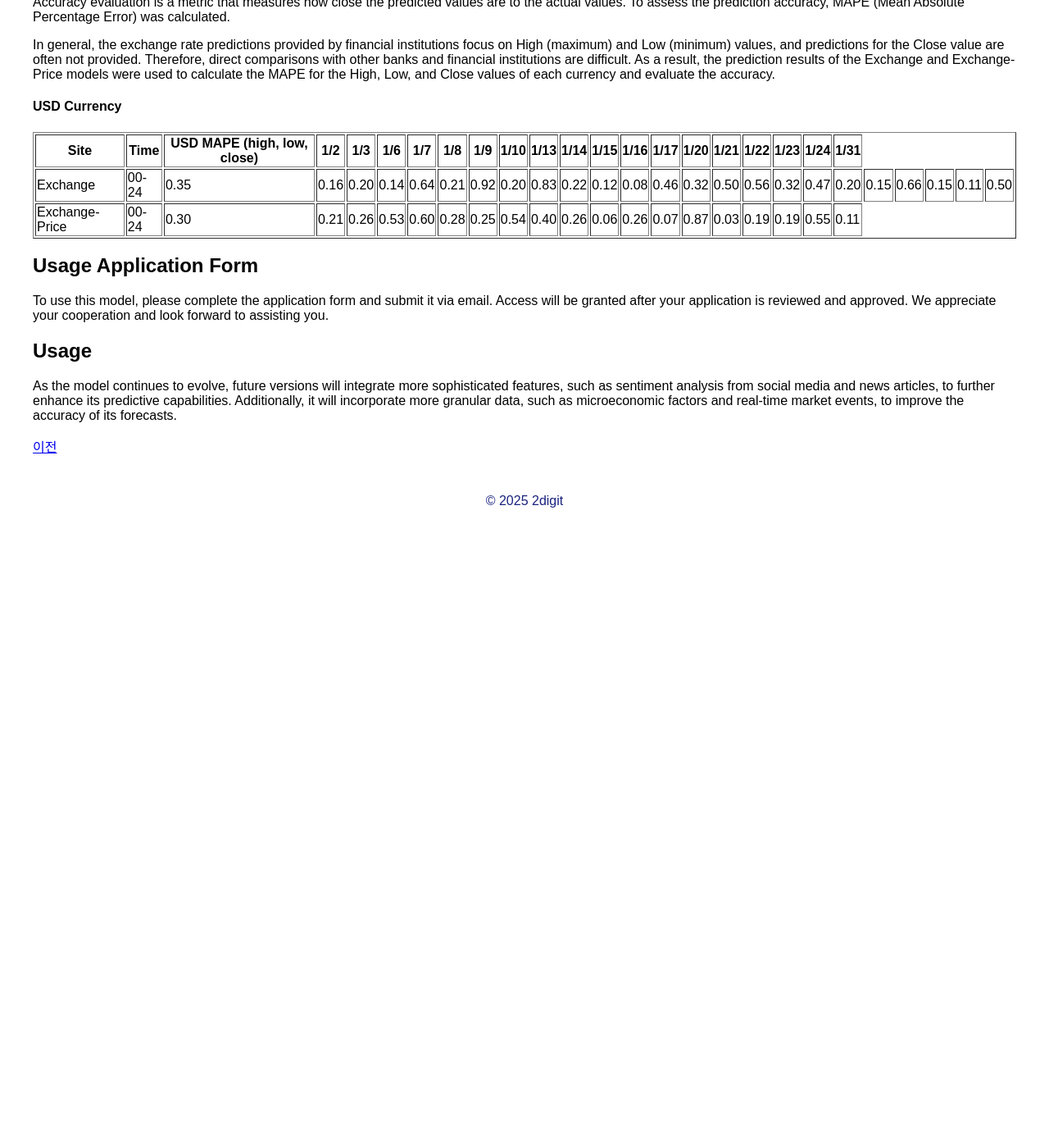
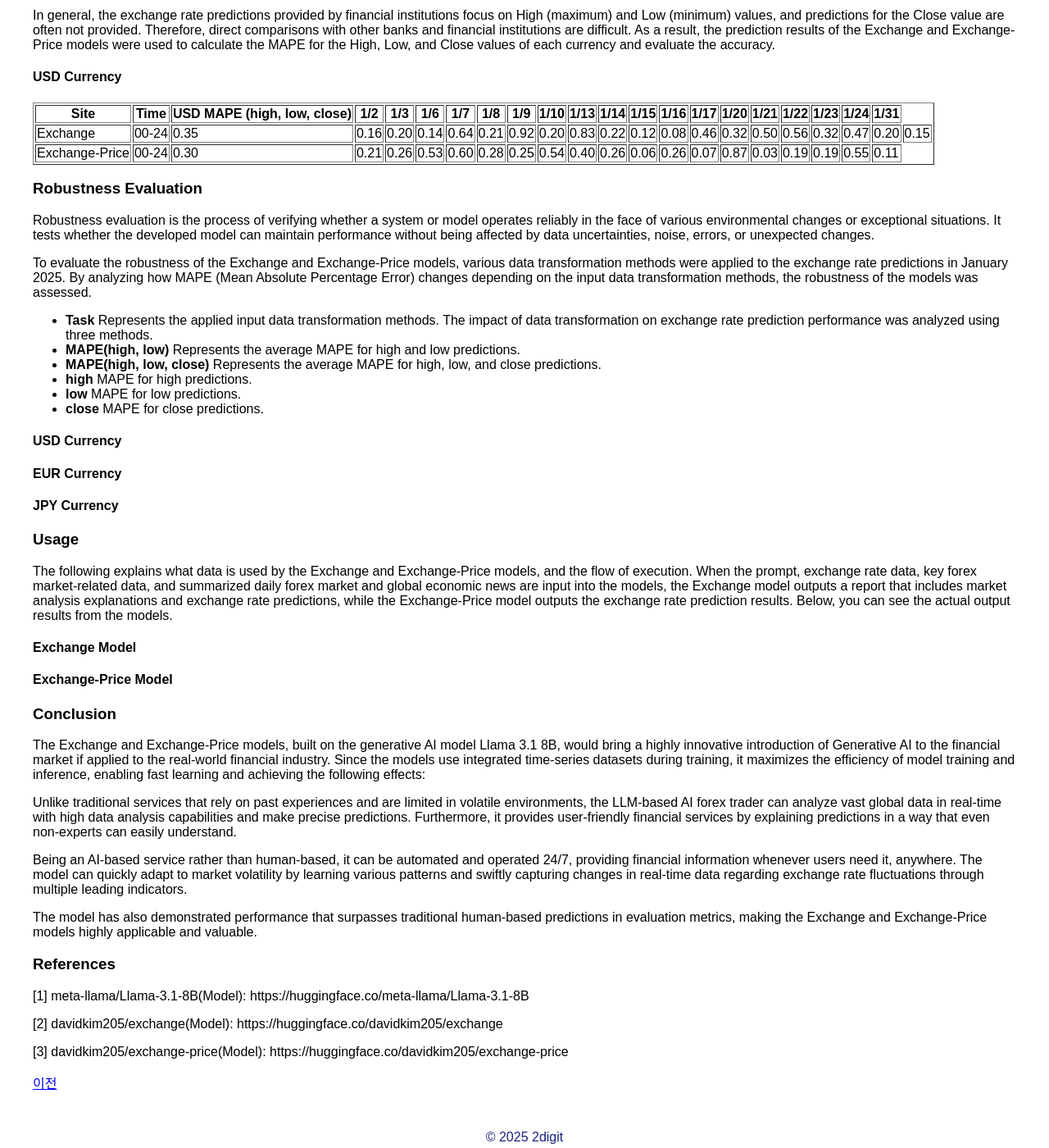
Before and after one commit to hoysu/2digit.github.io, a Jekyll site: the page built from page1.html, in a window 1280 px wide and 1400 px high, scrolled down 4049 px. Shown: the whole window at 82% size. Built offline with Jekyll 4.4.1, drawn with Linux system fonts in a browser that asks for light colours; before the commit the page ends 4695 px from its top, so only the background shows below that; some of the changed text lies outside the part shown.

Commit message:
Update page1.html

```diff
--- a/page1.html
+++ b/page1.html
@@ -66,21 +66,19 @@
 <p>The DPO technique was applied by having the AI generate multiple prediction scenarios, which were then evaluated and feedback provided by financial experts. This process not only increased the reliability of the predictions but also <strong>encouraged the model to prioritize providing more interpretable analysis results</strong>. This allowed users to make better decisions based not only on numerical predictions but also on the interpretations and analyses provided by the model.</p>
 
 <h3>Differences Between Exchange & Exchange-Price</h3>
-<table>
-  <thead>
+<table border="1">
     <tr>
         <th>Model</th>
         <th>Key Features</th>
         <th>Training Data</th>
         <th>Application Method</th>
     </tr>
-  </thead>
-  <tbody>
     <tr>
         <td>Exchange</td>
         <td>Market analysis + exchange rate prediction</td>
         <td>Exchange rate time-series data, key economic indicator time-series data, financial news</td>
         <td>Analysis reports (explaining correlations between specific indicators and exchange rates, analyzing the potential impact of major news on exchange rate fluctuations, short-term exchange rate trend forecasts, etc.), exchange rate prediction for major currencies</td>
+        Exchange rate prediction for major currencies</td>
     </tr>
     <tr>
         <td>Exchange-Price</td>
@@ -88,7 +86,6 @@
         <td>Exchange rate time-series data, key economic indicator time-series data, financial news</td>
         <td>Exchange rate prediction for major currencies</td>
     </tr>
-  </tbody>
 </table>
 
 <h2>Evaluation Metrics</h2>
@@ -107,8 +104,7 @@
   <li><b>USD MAPE(high, low)</b> represents the average MAPE value for January 2025, calculated by averaging the MAPE values for both High and Low predictions.</li>
   <li>The individual date columns contain the MAPE values calculated for each specific date, and the final <b>USD MAPE(high, low)</b> value is derived by averaging these values.</li>
 </ul>
-<table>
-  <thead>
+<table border="1">
     <tr>
       <th>Rank</th>
       <th>Site</th>
@@ -133,8 +129,6 @@
       <th>1/24</th>
       <th>1/31</th>
     </tr>
-  </thead>
-  <tbody>
       <tr>
       <td>1</td>
       <td>KEB Hana Bank</td>
@@ -279,10 +273,6 @@
       <td>0.44</td>
       <td>0.26</td>
       <td>0.14</td>
-      <td>0.48</td>
-      <td>0.10</td>
-      <td>0.16</td>
-      <td>0.42</td>
     </tr>
     <tr>
       <td>6</td>
@@ -332,13 +322,13 @@
       <td>0.12</td>
       <td>0.44</td>
     </tr>
-  </tbody>
 </table>
 
 <h4>Global Currencies</h4>
 <p>The global currency ranking was determined by calculating the MAPE (Mean Absolute Percentage Error) for the exchange rate predictions of EUR (Euro) and JPY (Japanese Yen), excluding USD.</p>
 <p>However, there were challenges in calculating the global currency rankings. Among the existing banks, only one provided exchange rate predictions for global currencies based on KRW (South Korean Won), while most banks either did not provide predictions for global currencies or only provided exchange rate predictions based on USD. This made it difficult to calculate the MAPE for global currencies.</p>
 <p>To address this issue and evaluate KRW-based exchange rate predictions, a method was applied where the exchange rates were converted based on the previous trading day's closing price, and the collected prediction values were compared. The following formula was used for the exchange rate conversion.</p>
+
 <pre>
 EUR/USD => 1 EUR per USD (prediction unit provided by the bank)
 USD/JPY => 1 USD per JPY (prediction unit provided by the bank)
@@ -348,21 +338,14 @@
 2. (KRW / USD) / (JPY / USD) = KRW / JPY = (1 JPY per KRW)
 </pre>
 
-<p>
-    <strong>Rank</strong> indicates the prediction accuracy ranking of each <strong>Site</strong> (bank or financial institution) based on the MAPE value.
-</p>
-<p>
-    <strong>Site</strong> lists the names of various banks and financial institutions that provide exchange rate predictions.
-</p>
-<p>
-    <strong>Time</strong> represents the period during which the predictions were made and serves as the evaluation criterion for exchange rate predictions during that period.
-</p>
-<p>
-    <strong>EUR MAPE (high, low)</strong> represents the average MAPE value for EUR (Euro) exchange rate predictions in January 2025, calculated by averaging the MAPE values for both High and Low predictions.
-</p>
-<p>
-    <strong>JPY MAPE (high, low)</strong> represents the average MAPE value for JPY (Japanese Yen) exchange rate predictions in January 2025, calculated by averaging the MAPE values for both High and Low predictions.
-</p>
+<ul>
+  <li><b>Rank</b> indicates the prediction accuracy ranking of each <strong>Site</strong> (bank or financial institution) based on the MAPE value.</li>
+  <li><b>Site</b> lists the names of various banks and financial institutions that provide exchange rate predictions.</li>
+  <li><b>Time</b> represents the period during which the predictions were made and serves as the evaluation criterion for exchange rate predictions during that period.</li>
+  <li><b>EUR MAPE (high, low)</b> represents the average MAPE value for EUR (Euro) exchange rate predictions in January 2025, calculated by averaging the MAPE values for both High and Low predictions.</li>
+  <li><b>JPY MAPE (high, low)</b> represents the average MAPE value for JPY (Japanese Yen) exchange rate predictions in January 2025, calculated by averaging the MAPE values for both High and Low predictions.</li>
+</ul>
+
 <table border="1">
     <tr>
         <th>Rank</th>
@@ -481,10 +464,6 @@
         <td>0.47</td>
         <td>0.20</td>
         <td>0.15</td>
-        <td>0.66</td>
-        <td>0.15</td>
-        <td>0.11</td>
-        <td>0.50</td>
     </tr>
     <tr>
         <td>Exchange-Price</td>
@@ -511,18 +490,37 @@
     </tr>
 </table>
 
+<h3>Robustness Evaluation</h3>
+<p>Robustness evaluation is the process of verifying whether a system or model operates reliably in the face of various environmental changes or exceptional situations. It tests whether the developed model can maintain performance without being affected by data uncertainties, noise, errors, or unexpected changes.</p>
+<p>To evaluate the robustness of the Exchange and Exchange-Price models, various data transformation methods were applied to the exchange rate predictions in January 2025. By analyzing how MAPE (Mean Absolute Percentage Error) changes depending on the input data transformation methods, the robustness of the models was assessed.</p>
+<ul>
+  <li><b>Task</b> Represents the applied input data transformation methods. The impact of data transformation on exchange rate prediction performance was analyzed using three methods.</li>
+  <li><b>MAPE(high, low)</b> Represents the average MAPE for high and low predictions.</li>
+  <li><b>MAPE(high, low, close)</b> Represents the average MAPE for high, low, and close predictions.</li>
+  <li><b>high</b> MAPE for high predictions.</li>
+  <li><b>low</b> MAPE for low predictions.</li>
+  <li><b>close</b> MAPE for close predictions.</li>
+</ul>
+<h4>USD Currency</h4>
+<h4>EUR Currency</h4>
+<h4>JPY Currency</h4>
 
+<h3>Usage</h3>
+<p>The following explains what data is used by the Exchange and Exchange-Price models, and the flow of execution.
+When the prompt, exchange rate data, key forex market-related data, and summarized daily forex market and global economic news are input into the models, the Exchange model outputs a report that includes market analysis explanations and exchange rate predictions, while the Exchange-Price model outputs the exchange rate prediction results. Below, you can see the actual output results from the models.</p>
 
+<h4>Exchange Model</h4>
+<h4>Exchange-Price Model</h4>
 
+<h3>Conclusion</h3>
+<p>The Exchange and Exchange-Price models, built on the generative AI model Llama 3.1 8B, would bring a highly innovative introduction of Generative AI to the financial market if applied to the real-world financial industry. Since the models use integrated time-series datasets during training, it maximizes the efficiency of model training and inference, enabling fast learning and achieving the following effects:</p>
+<p>Unlike traditional services that rely on past experiences and are limited in volatile environments, the LLM-based AI forex trader can analyze vast global data in real-time with high data analysis capabilities and make precise predictions. Furthermore, it provides user-friendly financial services by explaining predictions in a way that even non-experts can easily understand.</p>
+<p>Being an AI-based service rather than human-based, it can be automated and operated 24/7, providing financial information whenever users need it, anywhere. The model can quickly adapt to market volatility by learning various patterns and swiftly capturing changes in real-time data regarding exchange rate fluctuations through multiple leading indicators.</p>
+<p>The model has also demonstrated performance that surpasses traditional human-based predictions in evaluation metrics, making the Exchange and Exchange-Price models highly applicable and valuable.</p>
 
-
-<h2>Usage Application Form</h2>
-<p> To use this model, please complete the application form and submit it via email.
-Access will be granted after your application is reviewed and approved.
-We appreciate your cooperation and look forward to assisting you.
-</p>
-
-<h2>Usage</h2>
-<p>As the model continues to evolve, future versions will integrate more sophisticated features, such as sentiment analysis from social media and news articles, to further enhance its predictive capabilities. Additionally, it will incorporate more granular data, such as microeconomic factors and real-time market events, to improve the accuracy of its forecasts.</p>
+<h3>References</h3>
+<p>[1] meta-llama/Llama-3.1-8B(Model): https://huggingface.co/meta-llama/Llama-3.1-8B</p>
+<p>[2] davidkim205/exchange(Model): https://huggingface.co/davidkim205/exchange</p>
+<p>[3] davidkim205/exchange-price(Model): https://huggingface.co/davidkim205/exchange-price</p>
 
 <a href="index.html">이전</a>
```
Lines whose indentation alone changed are shown as unchanged.
